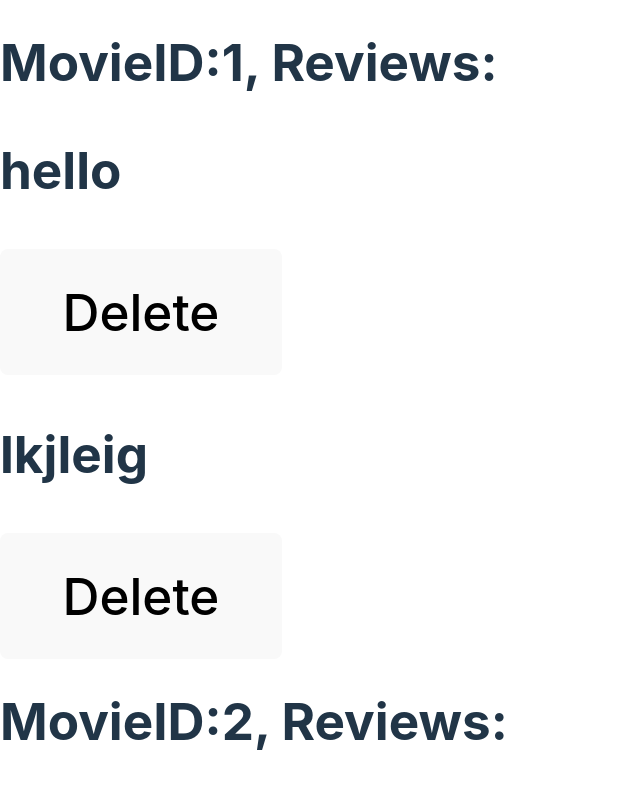
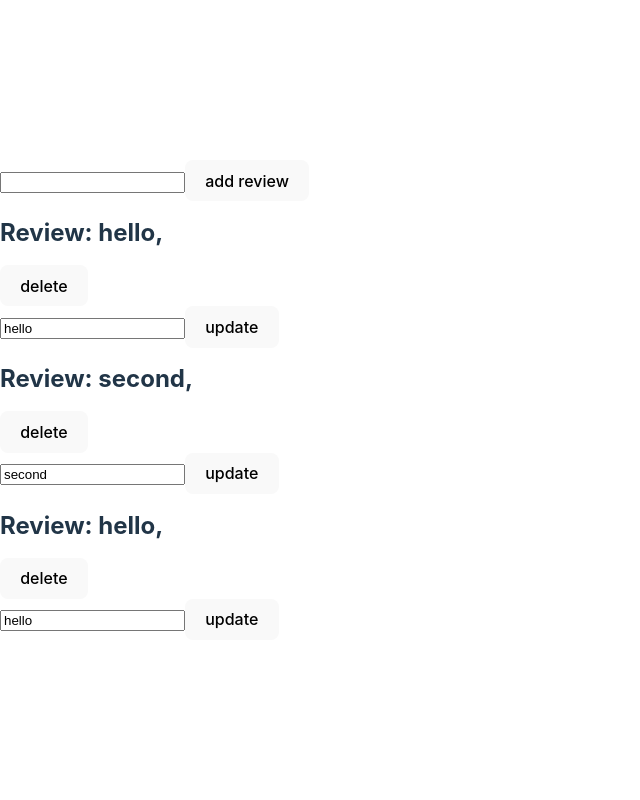
Before and after one commit to NotYerjan/project-catflix, a React (Vite) app: page / in a window 1280 px wide. Shown: the top 800 px of the page, without its empty margins (0-640 px from the left). Built offline with nearby package versions, Linux system fonts and the light colour scheme.

Commit message:
finish review store

```diff
--- a/src/App.jsx
+++ b/src/App.jsx
@@ -1,29 +1,49 @@
 import useMovieStore from "./store/storeMovies.js";
 import { useEffect } from "react";
 import { BrowserRouter, Route, Routes } from "react-router-dom";
+import useReviewStore from "./store/storeReview.js";
+function App() {
+  const reviews = useReviewStore((state) => state.reviews);
+  const createReview = useReviewStore((state) => state.createReview);
+  const updateReview = useReviewStore((state) => state.updateReview);
+  const deleteReview = useReviewStore((state) => state.deleteReview);
 
-function App() {
-	const movies = useMovieStore((state) => state.movies);
-	const addReview = useMovieStore((state) => state.addReviewToMovie);
-	const removeReview = useMovieStore((state) => state.removeReviewFromMovie);
+  const addReview = (e) => {
+    e.preventDefault();
+    const { content } = e.currentTarget.elements;
+    content.value
+      ? createReview(content.value)
+      : alert("Comment can't be empty");
+
+    e.currentTarget.reset();
+  };
+
+  const updateReviewContent = (e, reviewId) => {
+    e.preventDefault();
+    const { content } = e.currentTarget.elements;
+    content.value
+      ? updateReview(reviewId, content.value)
+      : alert("Comment can't be empty");
+  };
 
   return (
     <div>
-			{movies.map((movie) => {
+      <form onSubmit={addReview}>
+        <input type="text" name="content" />
+        <button type="submit">add review</button>
+      </form>
+      {reviews.map((review) => {
         return (
-					<h1 key={movie.id}>
-						MovieID:{movie.id}, Reviews:
-						{movie.reviews.map((review) => {
-							return (
-								<div key={review}>
-									<p>{review}</p>
-									<button onClick={() => removeReview(movie.id, review)}>
-										Delete
-									</button>
+          <div key={review.id}>
+            <div>
+              <h2>Review: {review.content},</h2>
+              <button onClick={() => deleteReview(review.id)}>delete</button>
             </div>
-							);
-						})}
-					</h1>
+            <form onSubmit={(e) => updateReviewContent(e, review.id)}>
+              <input type="text" name="content" defaultValue={review.content} />
+              <button type="submit">update</button>
+            </form>
+          </div>
         );
       })}
     </div>
--- a/src/store/storeReview.js
+++ b/src/store/storeReview.js
@@ -1 +1,31 @@
-//comment
+import create from "zustand";
+import { nanoid } from "nanoid";
+
+const useReviewStore = create((set) => ({
+  reviews: [
+    { id: 1, content: "hello" },
+    { id: 2, content: "second" },
+    { id: 3, content: "hello" },
+  ],
+  createReview: (content) =>
+    set((state) => ({
+      reviews: [...state.reviews, { id: nanoid(), content }],
+    })),
+  deleteReview: (reviewId) =>
+    set((state) => ({
+      reviews: state.reviews.filter((review) => review.id !== reviewId),
+    })),
+  updateReview: (reviewId, content) =>
+    set((state) => ({
+      reviews: state.reviews.map((review) =>
+        review.id === reviewId
+          ? {
+              ...review,
+              content,
+            }
+          : review
+      ),
+    })),
+}));
+
+export default useReviewStore;
```
Lines whose indentation alone changed are shown as unchanged.
